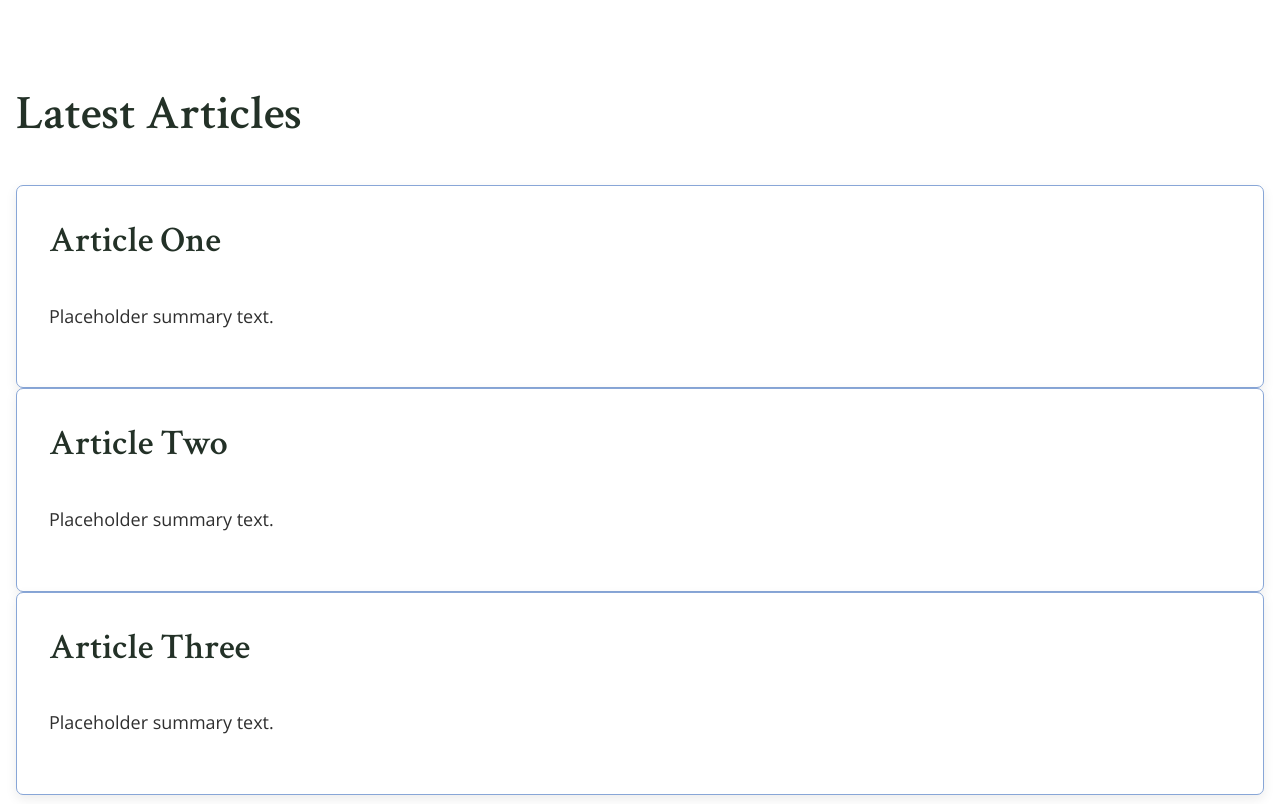
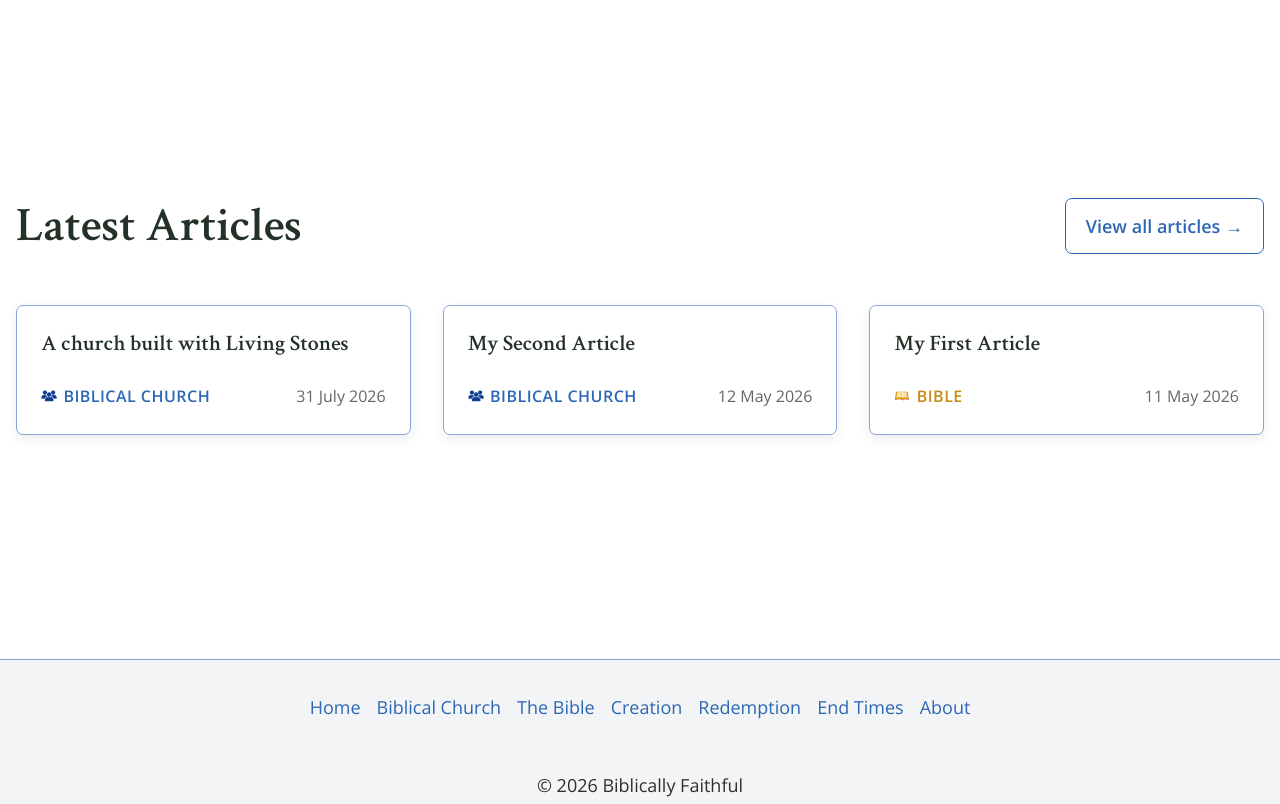
Before and after one commit to Major-Linux/biblicallyfaithful, an Eleventy site: page index.njk in a window 1280 px wide. Shown: the part 1920-2724 px from the top of the page. Built offline with nearby package versions, Linux system fonts and the light colour scheme; Eleventy itself is replaced by a stand-in of ours; files that its build step writes are made by us from their sources; no server answers; what js-yaml would draw is missing.

Commit message:
Fix Nunjucks slice filter bug in Latest Articles loop, add category icon/colour to article cards, fix hover underline bleed on article cards

```diff
--- a/_includes/components/latest-articles.njk
+++ b/_includes/components/latest-articles.njk
@@ -1,25 +1,31 @@
-<section class="latest-articles">
+<section class="latest-articles section">
   <div class="container">
-
-    <h2>Latest Articles</h2>
+    <div class="section-heading">
+      <h2>Latest Articles</h2>
+      <a href="/articles/" class="button button-outline button-accent">
+        View all articles →
+      </a>
+    </div>
 
     <div class="latest-grid">
-
-      <article class="card">
-        <h3>Article One</h3>
-        <p>Placeholder summary text.</p>
-      </article>
-
-      <article class="card">
-        <h3>Article Two</h3>
-        <p>Placeholder summary text.</p>
-      </article>
-
-      <article class="card">
-        <h3>Article Three</h3>
-        <p>Placeholder summary text.</p>
-      </article>
-
+      {% for post in collections.articles %}
+        {% if loop.index <= 6 %}
+          {% set categoryTag = "" %}
+          {% for tag in post.data.tags %}
+            {% if tag != "articles" %}{% set categoryTag = tag %}{% endif %}
+          {% endfor %}
+          <a href="{{ post.url }}" class="article-card">
+            <h3>{{ post.data.title }}</h3>
+            <div class="article-card__meta">
+              <span class="article-card__category article-card__category--{{ categoryTag }}">
+                <img src="/assets/images/icons/category-{{ categoryTag }}.png" alt="">
+                {{ categoryTag | replace("-", " ") | title }}
+              </span>
+              <span class="article-card__date">{{ post.date | postDate }}</span>
+            </div>
+          </a>
+        {% endif %}
+      {% endfor %}
     </div>
 
   </div>
--- a/assets/css/base.css
+++ b/assets/css/base.css
@@ -94,6 +94,7 @@ a {
 
 /* ── Opt out: buttons and whole-card links shouldn't underline ── */
 .button:hover,
-.category-card:hover {
+.category-card:hover,
+.article-card:hover {
     text-decoration: none;
 }
--- a/assets/css/components.css
+++ b/assets/css/components.css
@@ -161,12 +161,15 @@
 ==================================================*/
 
 .section-heading {
-    margin-bottom: var(--space-4);
+    display: flex;
+    align-items: center;
+    justify-content: space-between;
+    flex-wrap: wrap;
+    gap: var(--space-2);
 }
 
 .section-heading h2 {
-    margin-bottom: 0.5rem;
-}
+    margin: 0; }
 
 .section-heading p {
     color: var(--color-text-muted);
@@ -380,20 +383,13 @@
 
 .article-card {
     display: block;
-
     background: var(--color-surface);
-
     border: 1px solid var(--color-border);
     border-radius: var(--radius);
-
     padding: var(--space-3);
-
     text-decoration: none;
-    color: in
-    it;
-
+    color: inherit;
     box-shadow: var(--shadow-sm);
-
     transition:
         border-color var(--transition),
         transform var(--transition);
@@ -404,16 +400,69 @@
     transform: translateY(-2px);
 }
 
+.latest-grid {
+    display: grid;
+    grid-template-columns: repeat(auto-fit, minmax(280px, 1fr));
+    gap: var(--space-4);
+    margin-top: var(--space-5);
+}
+
+.article-card h3 {
+    margin: 0 0 var(--space-3);
+    font-size: var(--text-lg);
+}
+
+.article-card__meta {
+    display: flex;
+    align-items: center;
+    justify-content: space-between;
+    gap: var(--space-2);
+}
+
+
+
 .article-card__category {
+    display: inline-flex;
+    align-items: center;
+    gap: 0.4rem;
+    font-size: var(--text-sm);
+    font-weight: var(--weight-semibold);
+    text-transform: uppercase;
+    letter-spacing: 0.03em;
+}
+
+.article-card__category img {
+    width: 1rem;
+    height: 1rem;
+    object-fit: contain;
+}
+
+.article-card__date {
     font-size: var(--text-sm);
     color: var(--color-text-muted);
+    margin: 0;
 }
 
-.article-card__title {
-    margin-top: var(--space-1);
-    margin-bottom: 0;
+/* ── Category text colours ── */
+.article-card__category--bible {
+    color: var(--color-bible);
 }
 
+.article-card__category--biblical-church {
+    color: var(--color-church);
+}
+
+.article-card__category--creation {
+    color: var(--color-creation);
+}
+
+.article-card__category--redemption {
+    color: var(--color-redemption);
+}
+
+.article-card__category--end-times {
+    color: var(--color-endtimes);
+}
 
 /*==================================================
   ICON BOXES
--- a/assets/css/layout.css
+++ b/assets/css/layout.css
@@ -27,6 +27,11 @@
 .section-lg {
     padding-block: var(--space-7);
 }
+
+.site-main {
+    padding-block: 3rem 5rem;
+}
+
 
 
 /*==================================================
--- a/eleventy.config.js
+++ b/eleventy.config.js
@@ -109,7 +109,7 @@ export default function(eleventyConfig) {
   });
 
   // Category collections
-  const categories = ["bible", "church", "creation", "end-times", "redemption"];
+  const categories = ["bible", "biblical-church", "creation", "end-times", "redemption"];
   categories.forEach(category => {
     eleventyConfig.addCollection(category, function(collectionApi) {
       return collectionApi.getFilteredByTag(category).sort((a, b) => {
```
Also changed, not shown: articles/biblical-church-test.md (added, +30 -0 lines), articles/my-second-article.md (+1 -1 lines).
